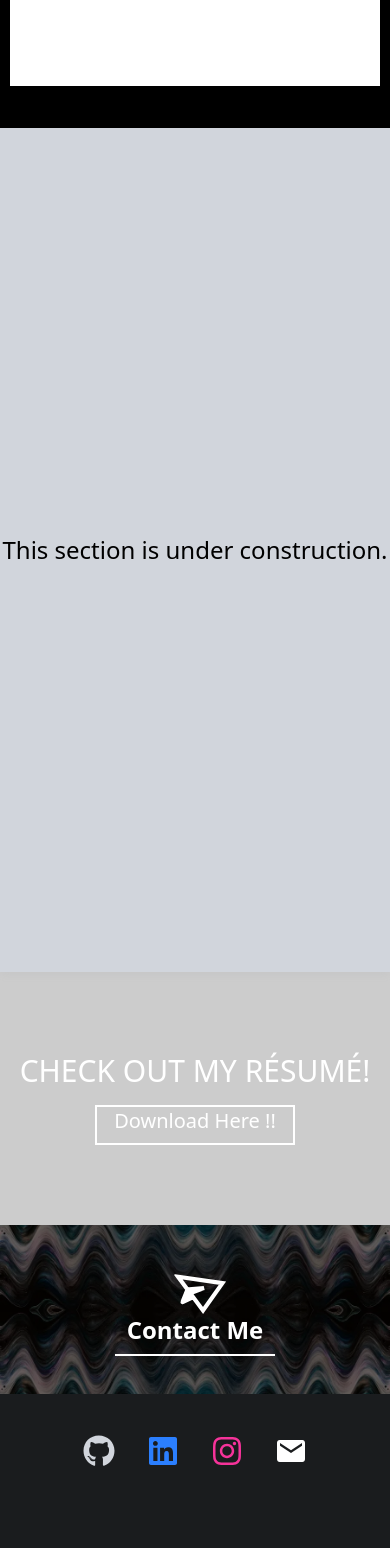
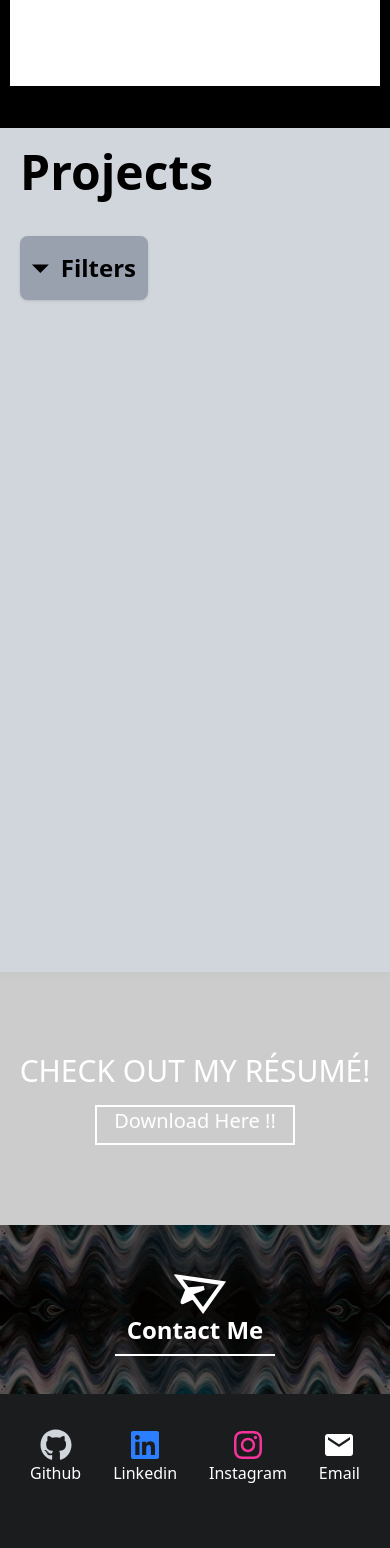
Before and after one commit to Yuuki-Nagisa/PortfolioWebsite, a React (Vite) app: page / in a window 390 px wide. Shown: the part 2360-3908 px from the top of the page. Built offline with nearby package versions, Linux system fonts and the light colour scheme.

Commit message:
Removed unused images and updated homepage

```diff
--- a/src/components/About.tsx
+++ b/src/components/About.tsx
@@ -19,7 +19,11 @@ const About = () => {
           {"About".split("").map((ch, idx) => (
             <motion.div
               initial={{ scale: 1, color: "", fontWeight: "" }}
-              whileTap={{ scale: 1.2, color: "green", fontWeight: "bold" }}
+              whileHover={
+                isMobile
+                  ? {}
+                  : { scale: 1.2, color: "green", fontWeight: "bold" }
+              }
               key={idx}
             >
               {ch}
@@ -35,7 +39,7 @@ const About = () => {
 
         <div className="rounded-full w-40 h-40 overflow-hidden mb-5">
           <motion.img
-            whileTap={{ scale: 1.2 }}
+            whileHover={isMobile ? {} : { scale: 1.2 }}
             alt=""
             src={profilePhoto}
             className="object-cover w-full h-full"
--- a/src/components/Contact.tsx
+++ b/src/components/Contact.tsx
@@ -17,19 +17,6 @@ const Contact = () => {
       <div className="absolute inset-0 h-full w-full  bg-black/50 flex flex-col justify-center items-center">
         <div className="flex items-center justify-center ">
           <motion.div
-            whileInView={{
-              scale: 1,
-              transition: {
-                delay: 0.3,
-                duration: 0.5,
-                type: "spring",
-                stiffness: 200,
-              },
-            }}
-            whileTap={{
-              scale: 1.3,
-              transition: { duration: 1, type: "spring", stiffness: 400 },
-            }}
             initial={{ y: 0, x: 0 }}
             animate={
               isMobile
@@ -44,6 +31,14 @@ const Contact = () => {
                       repeat: Infinity,
                     },
                   }
+            }
+            whileTap={
+              isMobile
+                ? {
+                    y: [0, -30],
+                    transition: { duration: 2, type: "spring", stiffness: 300 },
+                  }
+                : {}
             }
           >
             <GrSend
--- a/src/components/Footer.tsx
+++ b/src/components/Footer.tsx
@@ -3,26 +3,26 @@ import { IoMdMail } from "react-icons/io";
 
 const contactData = [
   {
-    id: "github",
+    id: "Github",
     icon: <FaGithub size={32} className="hover:text-gray-400 text-gray-300" />,
     link: "https://github.com/Yuuki-Nagisa",
   },
   {
-    id: "linkedin",
+    id: "Linkedin",
     icon: (
       <FaLinkedin size={32} className="hover:text-blue-400 text-blue-500" />
     ),
     link: "https://www.linkedin.com/in/dibyojit-paul",
   },
   {
-    id: "insta",
+    id: "Instagram",
     icon: (
       <FaInstagram size={32} className="hover:text-pink-400 text-pink-500" />
     ),
     link: "https://www.instagram.com/yuuki_nagisa_",
   },
   {
-    id: "mail",
+    id: "Email",
     icon: <IoMdMail size={32} className="hover:text-gray-400 text-white" />,
     link: "mailto:paul.dibyojit2005@gmail.com",
   },
@@ -32,8 +32,9 @@ const Footer = () => {
     <div className="h-[25vh] bg-[#1a1c1e] flex flex-col items-center justify-around text-white">
       <div className="flex gap-8">
         {contactData.map(({ id, icon, link }) => (
-          <a key={id} href={link}>
+          <a key={id} href={link} className="flex flex-col items-center">
             {icon}
+            {id}
           </a>
         ))}
       </div>
--- a/src/components/Project.tsx
+++ b/src/components/Project.tsx
@@ -1,10 +1,44 @@
+import { useState } from "react";
+import { MdArrowDropDown } from "react-icons/md";
+
 const Project = () => {
+  const [dropDownOpen, setDropDownOpen] = useState(false);
+  const handleClick = (key: string) => {
+    setDropDownOpen(false);
+  };
+
   return (
-    <div
-      id="projects"
-      className="h-[100vh] bg-gray-300 flex items-center justify-center text-2xl"
-    >
-      This section is under construction.
+    <div id="projects" className="h-[100vh] bg-gray-300 flex flex-col">
+      <span className="text-5xl font-semibold p-5 mb-5">Projects</span>
+      <div className="relative w-32 ml-5">
+        <div
+          className="bg-gray-400 w-full h-16 rounded-lg shadow-sm hover:text-blue-500 hover:border-b-3 hover:shadow-xl ransition-all duration-200 flex items-center"
+          onClick={() => setDropDownOpen(!dropDownOpen)}
+        >
+          <MdArrowDropDown
+            className={`h-full w-auto ${dropDownOpen ? "rotate-180" : ""}`}
+          />
+          <span className="text-2xl text-left font-semibold mr-3 select-none">
+            Filters
+          </span>
+        </div>
+        {dropDownOpen && (
+          <div className="absolute bg-gray-400 w-full h-24 shadow flex flex-col items-center select-none">
+            <div
+              className="flex w-full h-12 border-b-3 border-gray-500 text-xl flex items-center justify-center rounded-lg"
+              onClick={() => handleClick("Latest")}
+            >
+              Latest
+            </div>{" "}
+            <div
+              className="flex w-full h-12 border-b-3 border-gray-500 text-xl flex items-center justify-center rounded-lg"
+              onClick={() => handleClick("Oldest")}
+            >
+              Oldest
+            </div>{" "}
+          </div>
+        )}
+      </div>
     </div>
   );
 };
```
